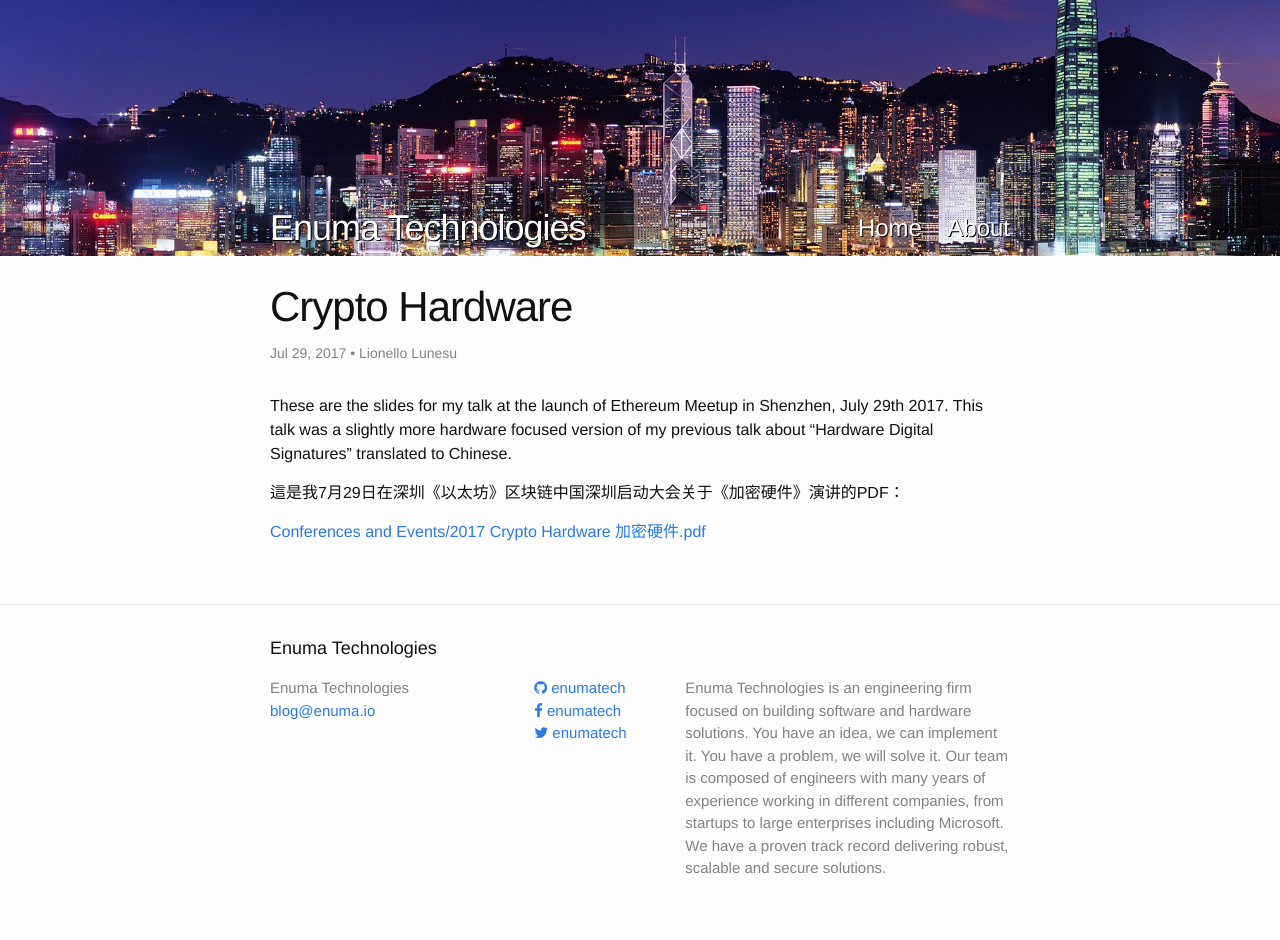
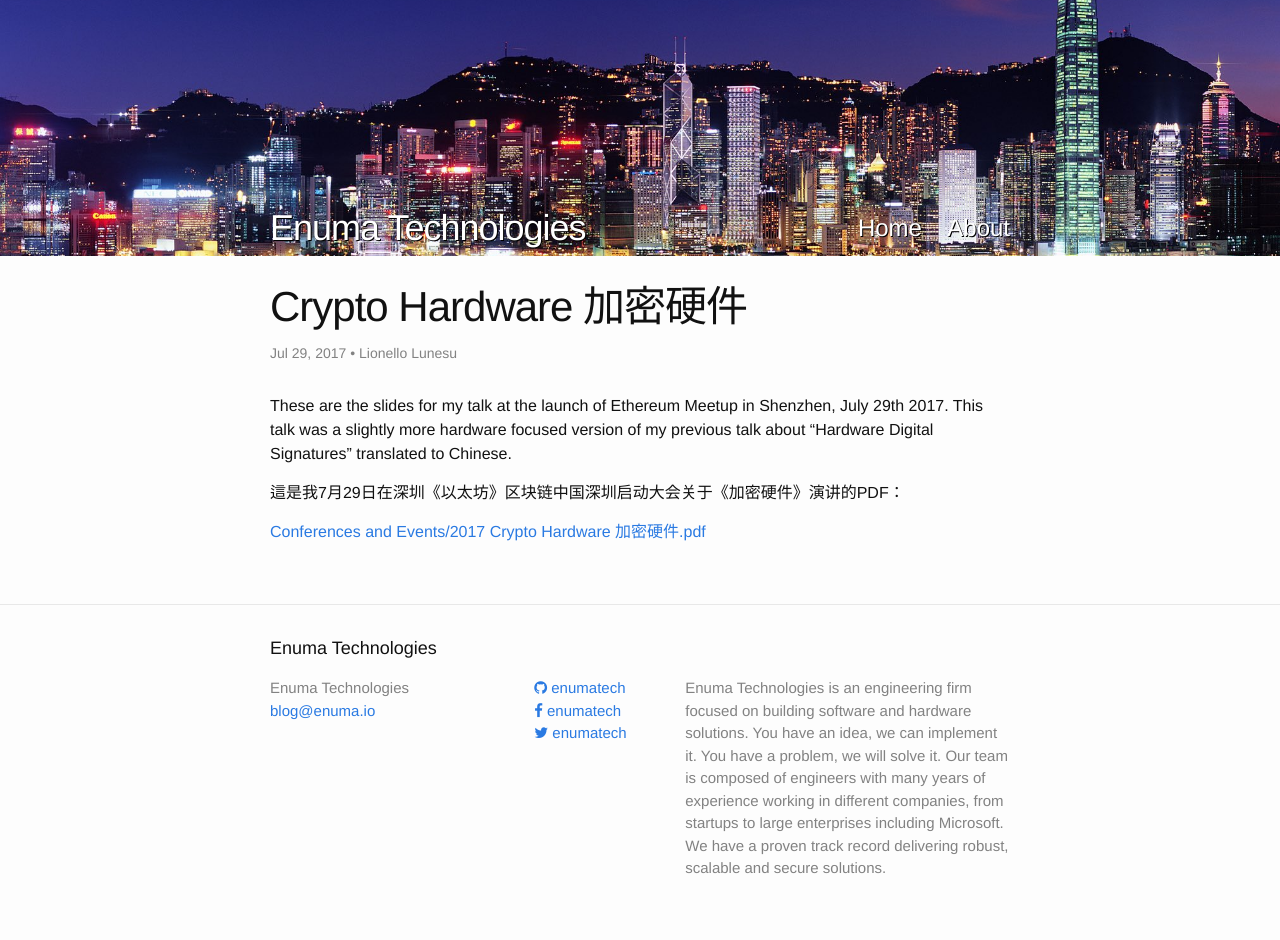
Before and after one commit to jdpower/enumatech.github.io, a Jekyll site: the page built from _posts/2017-07-29-crypto-hardware.markdown, in a window 1280 px wide. Built offline with Jekyll 4.4.1, drawn with Linux system fonts in a browser that asks for light colours.

Commit message:
Added Chinese title

```diff
--- a/_posts/2017-07-29-crypto-hardware.markdown
+++ b/_posts/2017-07-29-crypto-hardware.markdown
@@ -1,6 +1,6 @@
 ---
 layout: post
-title:  "Crypto Hardware"
+title:  "Crypto Hardware 加密硬件"
 date:   2017-07-29 14:38:08 +0800
 categories: update
 author: Lionello Lunesu
```
